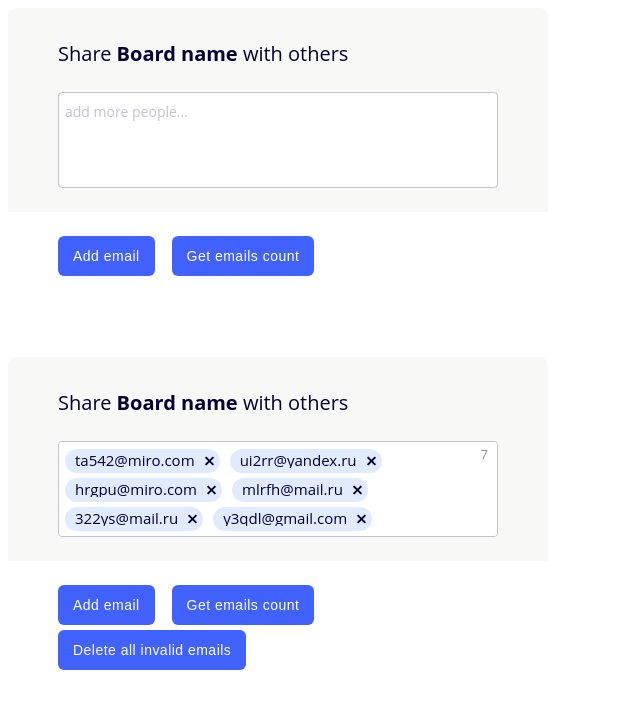
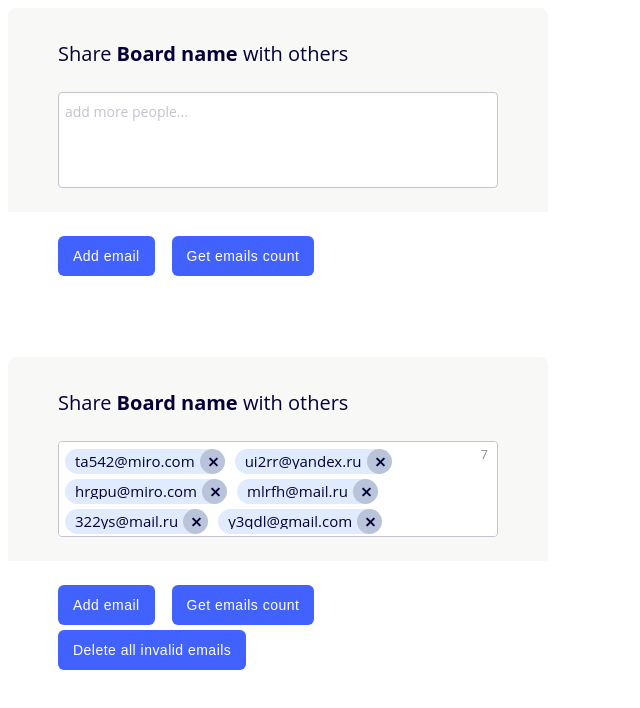
Before and after one commit to vaniljs/emails-editor, a website: page src/index.html in a window 1280 px wide. Shown: the whole page, without its empty margins (0-640 px from the left). Drawn offline with nearby package versions, Linux system fonts and the light colour scheme; files that its build step writes are made by us from their sources.

Commit message:
repair adaptive mail

```diff
--- a/src/scss/emails-editor.sass
+++ b/src/scss/emails-editor.sass
@@ -58,7 +58,7 @@
         color: #050038
         font-size: 15px
         background-color: rgba(102, 153, 255, 0.2)
-        padding: 4px 0px 5px 10px
+        padding: 0 0px 0 10px
         margin: 0 10px 5px 0
         border-radius: 100px
         line-height: 1
@@ -78,11 +78,12 @@
           position: relative
           cursor: pointer
           display: inline-block
-          width: 20px
-          height: 100%
-          padding-right: 5px
-          border-radius: 0 100px 100px 0
+          width: 25px
+          height: 25px
+          margin-left: 5px
+          border-radius: 50%
           transition: .3s all
+          background-color: rgba(28, 36, 64, 0.2)
           &:hover
             background-color: rgba(28, 36, 64, 0.2)
             transition: .3s all
@@ -90,7 +91,7 @@
             display: block
             content: ""
             position: absolute
-            right: 5px
+            right: 6px
             top: 0
             bottom: 0
             margin: auto
@@ -102,7 +103,7 @@
             display: block
             content: ""
             position: absolute
-            right: 5px
+            right: 6px
             top: 0
             bottom: 0
             margin: auto
```
Also changed, not shown: dist/css/emails-editor.min.css.
